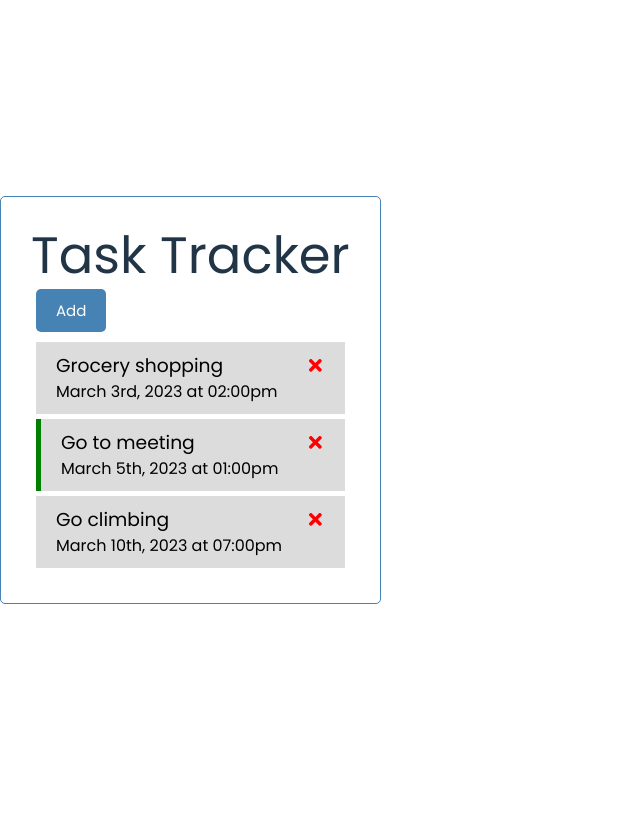
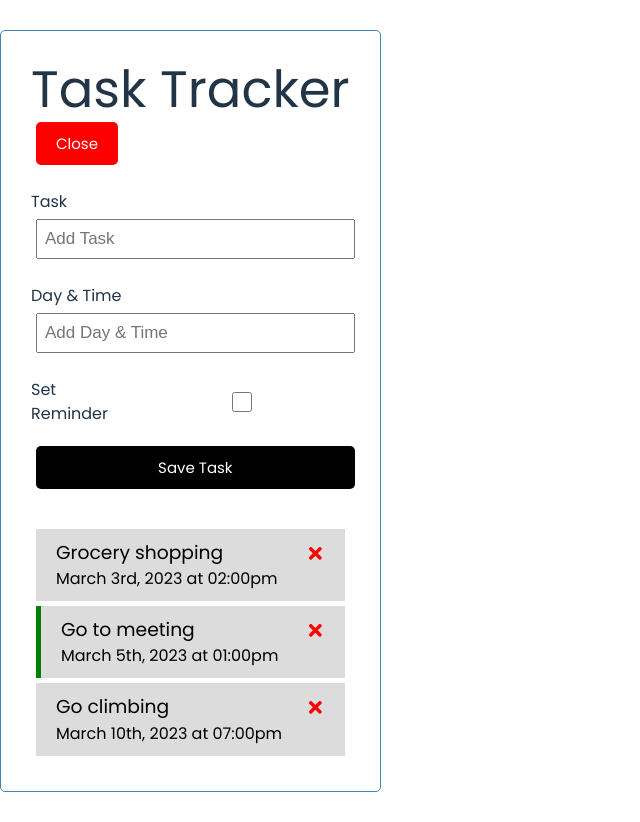
Before and after one commit to doanaminh/traversy-react-cc, a React (Vite) app: page / in a window 1280 px wide. Both pictures are taken after a click on the button "Add". Shown: the whole page, without its empty margins (0-640 px from the left). Before the commit the page ends 800 px from the top, so only its background shows below. Built offline with nearby package versions, Linux system fonts and the light colour scheme.

Commit message:
Added a form to add tasks

```diff
--- a/src/App.jsx
+++ b/src/App.jsx
@@ -5,8 +5,10 @@ import Header from './components/Header';
 import Button from './components/Button';
 import Tasks from './components/Tasks';
 import Task from './components/Task';
+import AddTask from './components/AddTask';
+
 const  App = () => {
-  const [count, setCount] = useState(0)
+  const [showAddTask, setShowAddTask] = useState(false);
   const [tasks, setTasks] = useState([
     {
       id: 1,
@@ -28,6 +30,13 @@ const  App = () => {
   },
   ])
 
+  // Add Task
+  const addTask = (task) => {
+    const id = Math.floor(Math.random() * 10000) + 1;
+    const newTask = {id, ...task};
+    setTasks([...tasks, newTask]);
+  }
+
   // Delete Task
   const deleteTask = id => {
     setTasks(tasks.filter(el => el.id !== id));
@@ -46,7 +55,8 @@ const  App = () => {
   return (
     <div className="container">
       <Header />
-      <Button text='Add'/>
+      <Button text={showAddTask ? 'Close' : 'Add'} color={showAddTask ? 'red' : 'green'} onAdd={() => setShowAddTask(!showAddTask)} />
+      {showAddTask && <AddTask onAdd={addTask} />}
       {tasks.length ? <Tasks tasks={tasks} onDelete={deleteTask} onToggle={toggleReminder} /> : <p>No Tasks</p>}
     </div>
   )
--- /dev/null
+++ b/src/components/AddTask.jsx
@@ -0,0 +1,41 @@
+import { useState } from 'react';
+
+const AddTask = ({ onAdd }) => {
+    const [text, setText] = useState('');
+    const [time, setTime] = useState('');
+    const [reminder, setReminder] = useState(false);
+    const onSubmit = (e) => {
+        e.preventDefault();
+
+        if (!text) {
+            alert('Please add a task');
+            return;
+        }
+
+        onAdd({ text, time, reminder });
+
+        setText('');
+        setTime('');
+        setReminder(false);
+    }
+
+    return (
+        <form className='add-form' onSubmit={onSubmit}>
+            <div className="form-control">
+                <label>Task</label>
+                <input type="text" placeholder='Add Task' value={text} onChange={(e) => setText(e.target.value)} />
+            </div>
+            <div className="form-control">
+                <label>Day & Time</label>
+                <input type="text" placeholder='Add Day & Time' value={time} onChange={(e) => setTime(e.target.value)} />
+            </div>
+            <div className="form-control form-control-check">
+                <label>Set Reminder</label>
+                <input type="checkbox" checked={reminder} value={reminder} onChange={(e) => setReminder(e.currentTarget.checked)} />
+            </div>
+            <input type="submit" value='Save Task' className="btn btn-block" />
+        </form>
+    )
+}
+
+export default AddTask;
--- a/src/components/Button.jsx
+++ b/src/components/Button.jsx
@@ -1,9 +1,6 @@
-const Button = ({color, text}) => {
-    const onClick = _ => {
-        console.log('click');
-    }
+const Button = ({color, text, onAdd}) => {
     return (
-        <button style={{backgroundColor: color}} className='btn' onClick={onClick}>
+        <button style={{backgroundColor: color}} className='btn' onClick={onAdd}>
             {text}
         </button>
     )
--- a/src/components/Header.jsx
+++ b/src/components/Header.jsx
@@ -1,3 +1,4 @@
+import Button from './Button';
 const Header = ({ title }) => {
     return (
         <header>
--- a/src/components/Task.jsx
+++ b/src/components/Task.jsx
@@ -2,7 +2,7 @@ import { FaTimes } from 'react-icons/fa';
 
 const Task = ({ task, onDelete, onToggle }) => {
     return (
-        <div className={`task ${task.reminder ? 'reminder' : ''}`} onClick={() => onToggle(task.id)}>
+        <div className={`task ${task.reminder ? 'reminder' : ''}`} onDoubleClick={() => onToggle(task.id)}>
             <h3>{task.text} <FaTimes style={{color: 'red', cursor: 'pointer'}} onClick={() => onDelete(task.id)} /></h3>
             <p>{task.time}</p>
         </div>
```
